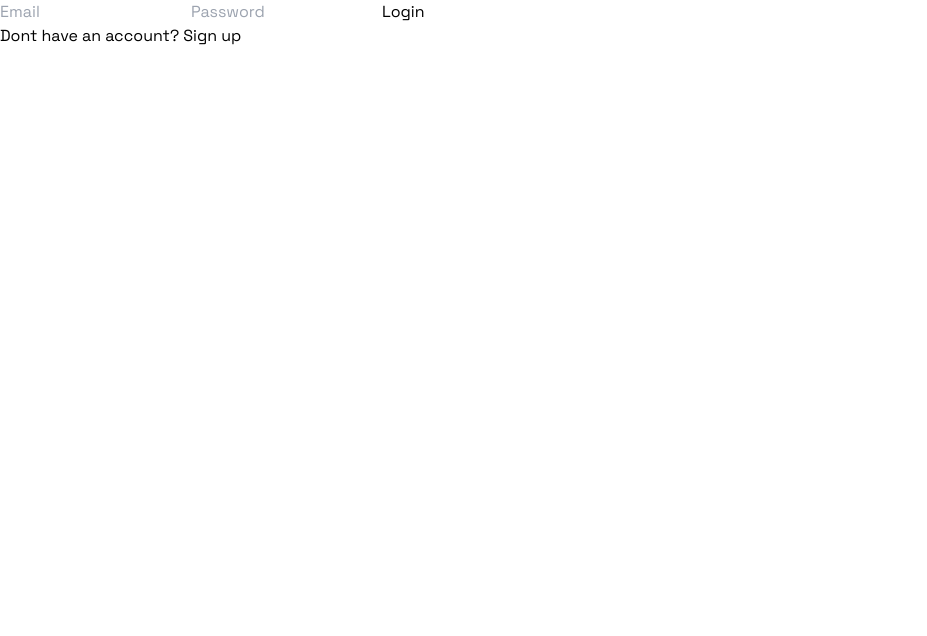
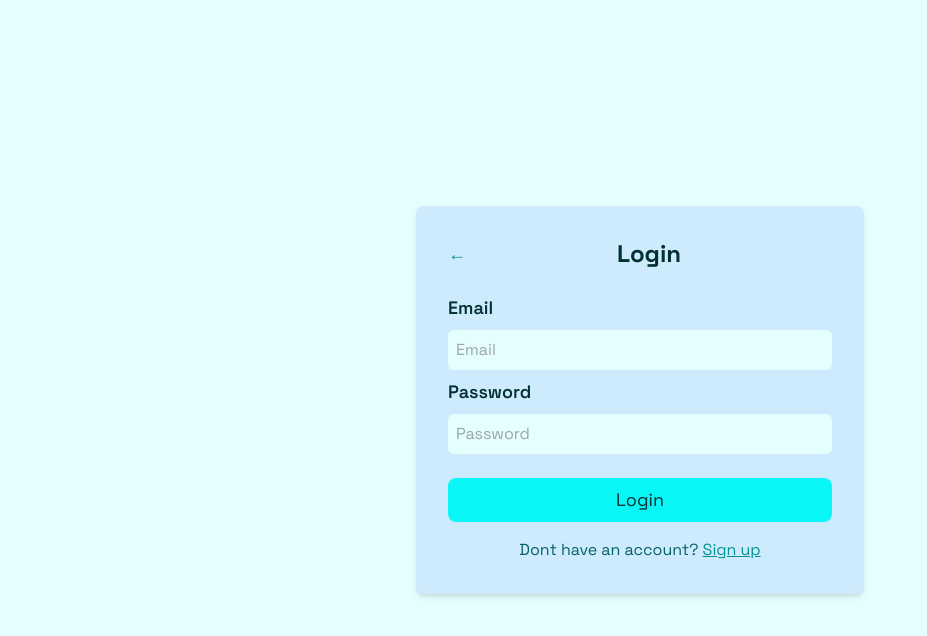
Before and after one commit to georgeslnl/artventure, a Next.js app: page /auth/login in a window 1280 px wide. Shown: the top 636 px of the page, without its empty margins (0-927 px from the left). Built offline with nearby package versions, Linux system fonts and the light colour scheme.

Commit message:
Refactor: Update login page UI and functionality

```diff
--- a/src/app/auth/login/page.tsx
+++ b/src/app/auth/login/page.tsx
@@ -1,4 +1,3 @@
-// app/auth/login/page.tsx
 'use client';
 import { useState } from 'react';
 import { useRouter } from 'next/navigation';
@@ -37,12 +36,34 @@ export default function Login() {
   };
 
   return (
-    <form onSubmit={handleSubmit}>
-      {error && <p style={{ color: 'red' }}>{error}</p>}
-      <input type="email" value={email} onChange={(e) => setEmail(e.target.value)} placeholder="Email" required />
-      <input type="password" value={password} onChange={(e) => setPassword(e.target.value)} placeholder="Password" required />
-      <button type="submit">Login</button>
-      <p>Dont have an account? <Link href="/auth/signup">Sign up</Link></p>
-    </form>
+    <div className="flex items-center justify-center min-h-screen p-4 bg-background-50">
+      <form onSubmit={handleSubmit} className="w-10/12 lg:w-full max-w-md bg-secondary-100 p-8 rounded-lg shadow-md">
+        <div className="flex items-center mb-6">
+          <button
+            type="button"
+            aria-label='Back'
+            onClick={() => router.back()}
+            className="text-primary-700 text-lg hover:text-primary-900 transition-colors"
+          >
+            &larr;
+          </button>
+          <h2 className="text-2xl font-bold text-text-900 mx-auto text-center">Login</h2>
+        </div>
+        {error && <p style={{ color: 'red' }}>{error}</p>}
+        <div className="flex flex-col gap-2">
+          <label htmlFor="login-email" className='font-semibold text-text-900 text-lg'>Email</label>
+          <input type="email" value={email} onChange={(e) => setEmail(e.target.value)} placeholder="Email" required className="w-full p-2 text-text-800 bg-background-50 rounded-md" />
+          <label htmlFor="login-password" className='font-semibold text-text-900 text-lg'>Password</label>
+          <input type="password" value={password} onChange={(e) => setPassword(e.target.value)} placeholder="Password" required className="w-full p-2 text-text-800 bg-background-50 rounded-md" />
+        </div>
+        <button type="submit"
+          className="w-full bg-primary-500 text-text-900 p-2 rounded-lg text-lg mt-6 hover:bg-primary-600 transition-colors"
+        >Login</button>
+        <p className="mt-4 text-center text-text-800">Dont have an account? {' '}
+          <Link href="/auth/signup" className="underline hover:font-semibold text-primary-700">
+            Sign up</Link>
+        </p>
+      </form>
+    </div>
   );
 }
```
